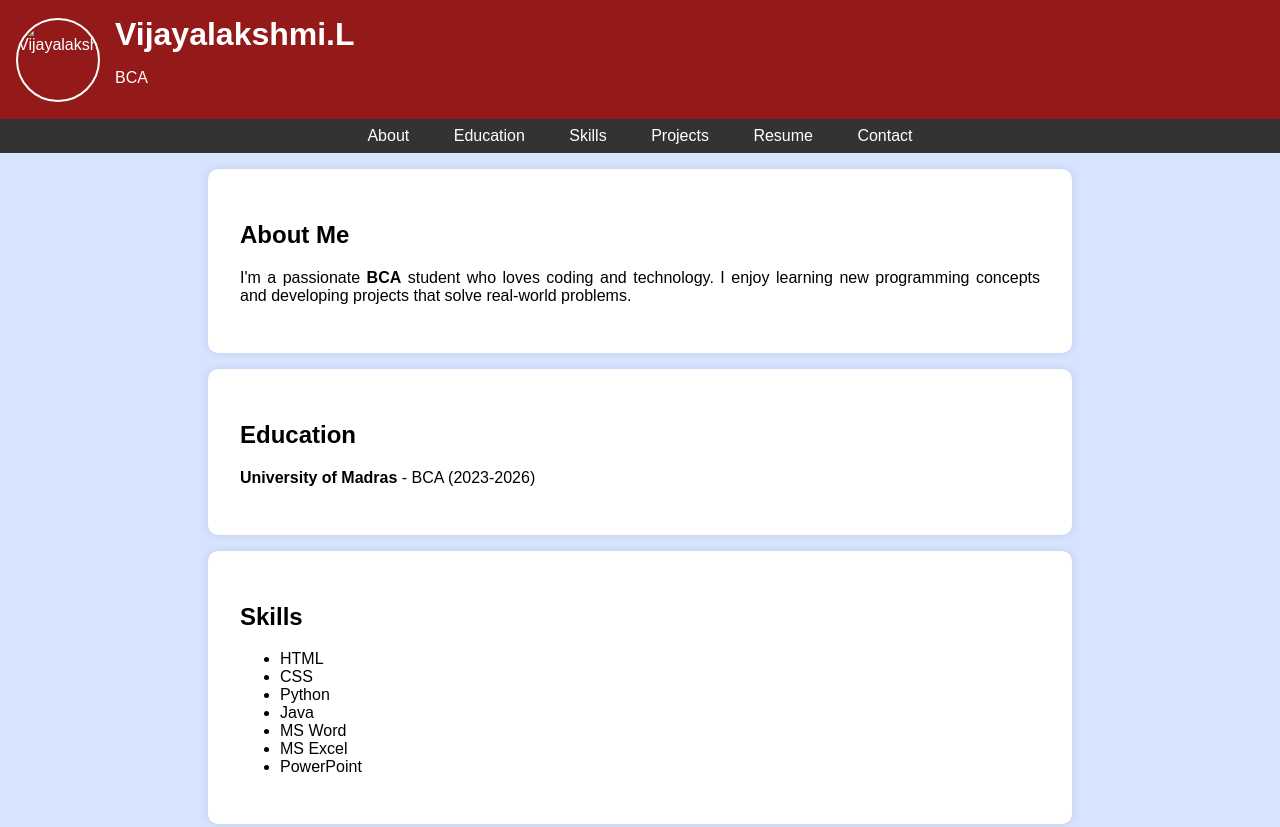
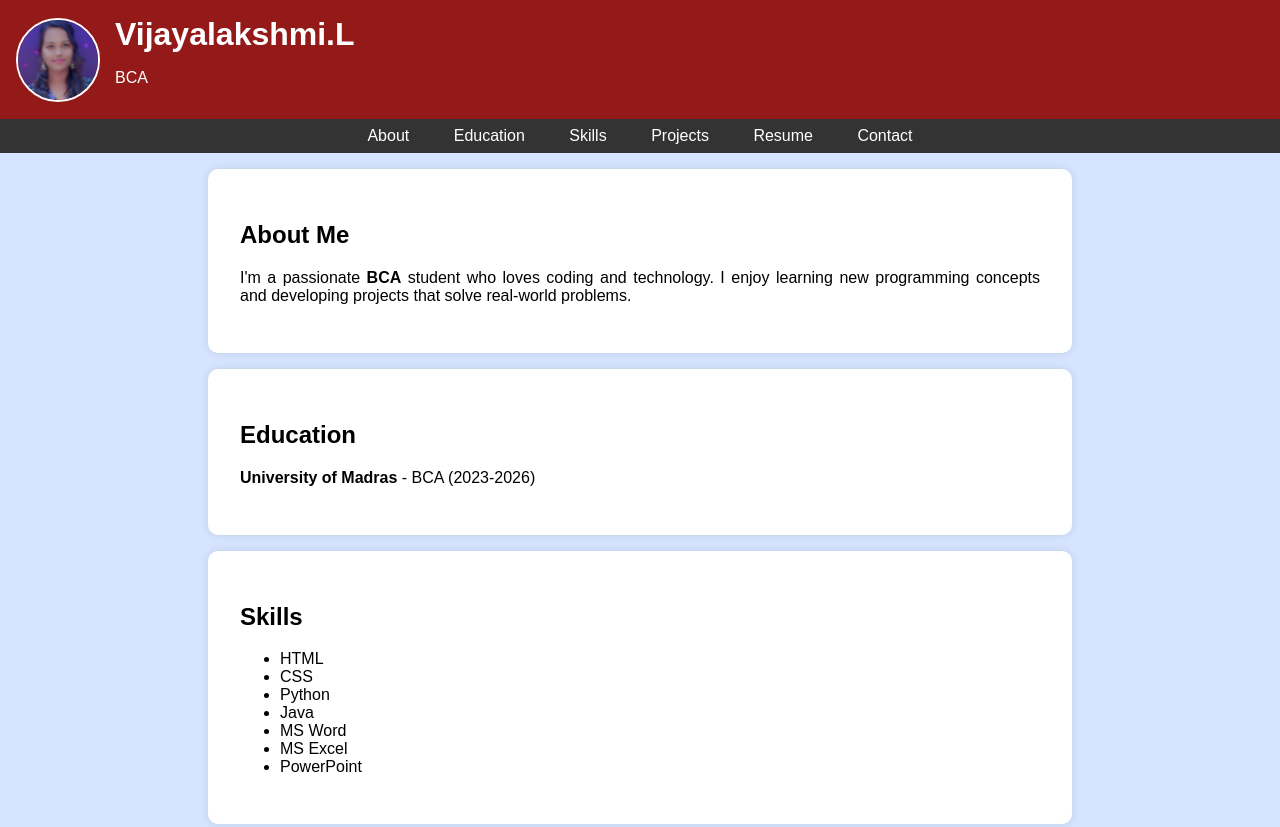
Before and after one commit to vijilakshmanan/digital-portfolio, a plain HTML site: page index.html in a window 1280 px wide. Shown: the top 827 px of the page. Drawn offline with Linux system fonts and the light colour scheme.

Commit message:
index.html

```diff
--- a/index.html
+++ b/index.html
@@ -96,7 +96,7 @@
 
     <header>
         <!-- Profile picture inside header, left-aligned near name -->
-        <img src="/storage/emulated/0/Viji.html/Passportphoto.jpg" alt="Vijayalakshmi.L" class="profile-picture">
+        <img src="Passportphoto.jpg" alt="Vijayalakshmi.L" class="profile-picture">
         <div class="header-content">
             <h1>Vijayalakshmi.L</h1>
             <p>BCA</p>
```
